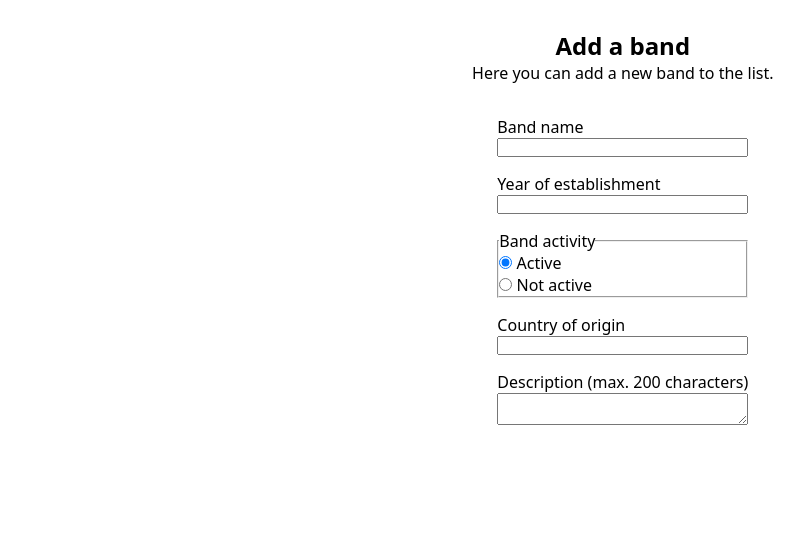
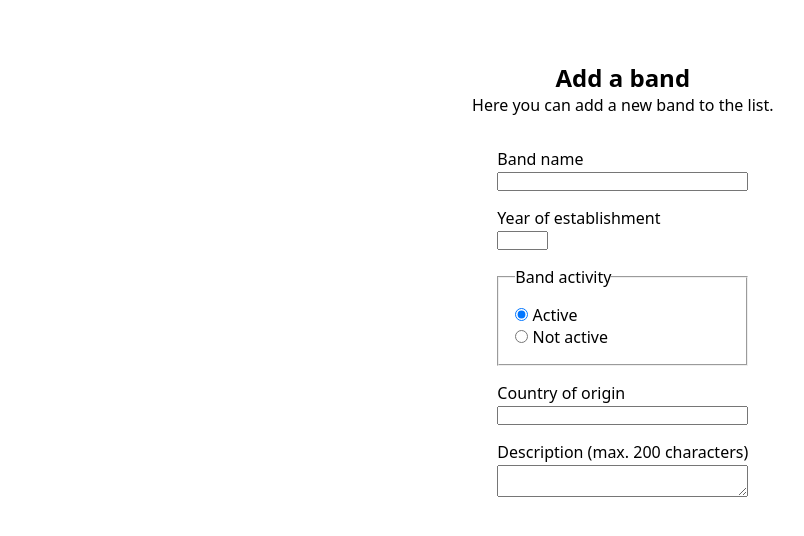
Before and after one commit to filepeno/rest-exercise-bands, a plain HTML site: page index.html in a window 1280 px wide. Shown: the part 78-614 px from the top of the page, without its empty margins (446-1250 px from the left). Drawn offline with Linux system fonts and the light colour scheme; no server answers.

Commit message:
removed arrows from number input and styled layout

```diff
--- a/index.css
+++ b/index.css
@@ -24,7 +24,9 @@ header h1 {
 }
 
 section#form {
-  margin: 0 auto;
+  /* background: rgb(58, 58, 58); */
+  padding: 2rem;
+  /* margin: 0 auto; */
   display: flex;
   flex-direction: column;
   align-items: center;
@@ -38,9 +40,41 @@ form > * {
 
 form {
   margin: 2rem;
-  display: flex;
-  flex-direction: column;
+  /* display: flex;
+  flex-direction: column; */
 }
+
+/* labels */
+label {
+  margin-bottom: 2px;
+}
+
+/* ---inputs---- */
+
+input {
+  /* all: unset; */
+  /* border-bottom: 1px solid white; */
+}
+
+/* removing arrows from number fields: */
+/* Chrome, Safari, Edge, Opera */
+input::-webkit-outer-spin-button,
+input::-webkit-inner-spin-button {
+  -webkit-appearance: none;
+  margin: 0;
+}
+
+/* Firefox */
+input[type="number"] {
+  width: 20%;
+  -moz-appearance: textfield;
+}
+
+fieldset {
+  padding: 1rem;
+}
+
+/* ----bands-list---- */
 
 section#bands {
   padding: 2rem;
```
